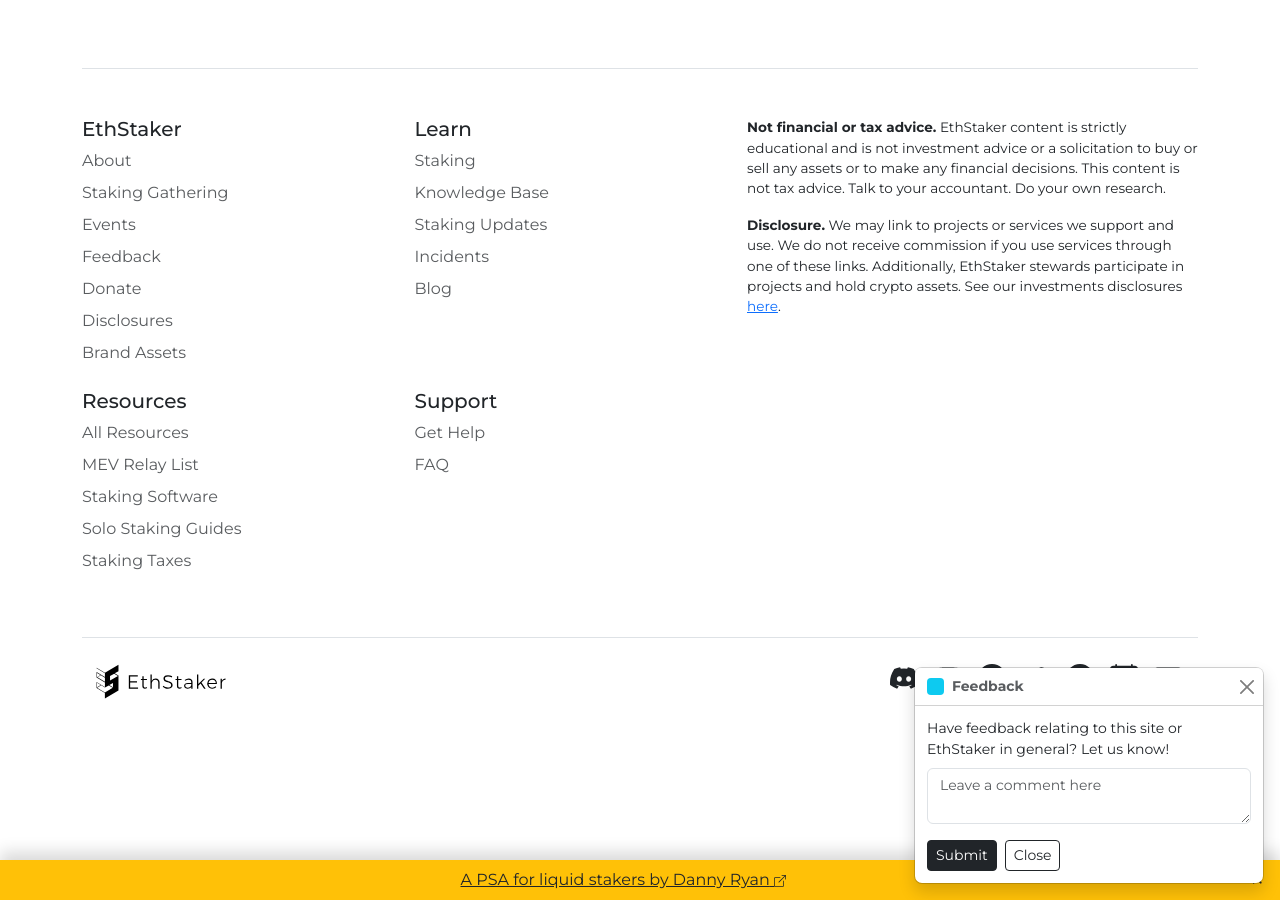
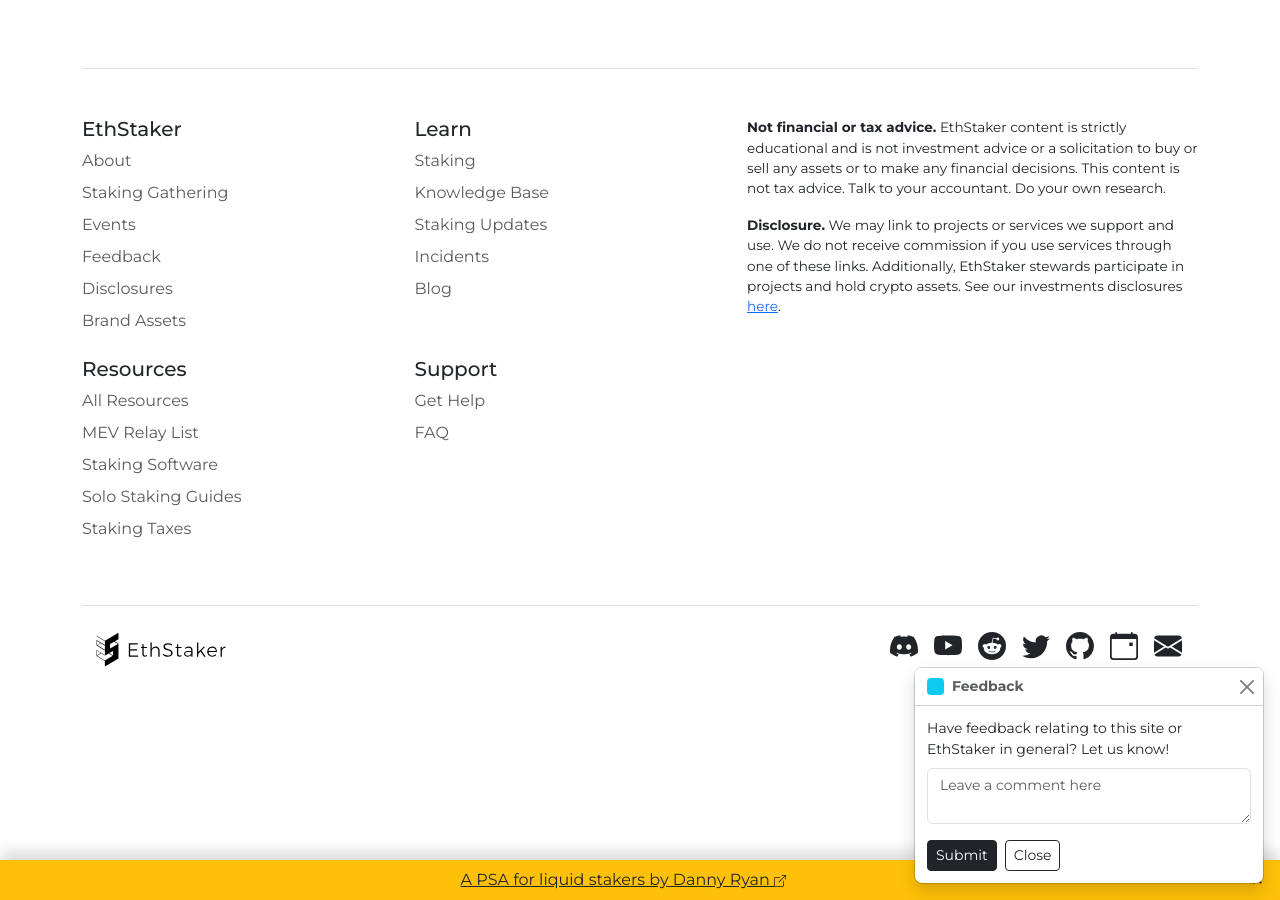
Before and after one commit to eth-educators/website, a Jekyll site: the page built from disclosures.md, in a window 1280 px wide and 900 px high, scrolled down 1598 px. Built offline with Jekyll 4.4.1, drawn with Linux system fonts in a browser that asks for light colours.

Commit message:
redirect donate

```diff
--- a/_includes/partials/components/footer.html
+++ b/_includes/partials/components/footer.html
@@ -29,7 +29,7 @@
                 <li class="nav-item mb-2"><a href="/events/staking-gathering-2023" class="nav-link p-0 text-muted">Staking Gathering</a></li>
                 <li class="nav-item mb-2"><a href="/events" class="nav-link p-0 text-muted">Events</a></li>
                 <li class="nav-item mb-2"><a href="/feedback" class="nav-link p-0 text-muted">Feedback</a></li>
-                <li class="nav-item mb-2"><a href="/donate" class="nav-link p-0 text-muted">Donate</a></li>
+                <!-- <li class="nav-item mb-2"><a href="/donate" class="nav-link p-0 text-muted">Donate</a></li> -->
                 <li class="nav-item mb-2"><a href="/disclosures" class="nav-link p-0 text-muted">Disclosures</a></li>
                 <li class="nav-item mb-2"><a href="/branding" class="nav-link p-0 text-muted">Brand Assets</a></li>
               </ul>
```
Also changed, not shown: donate.md (+1 -0 lines).
